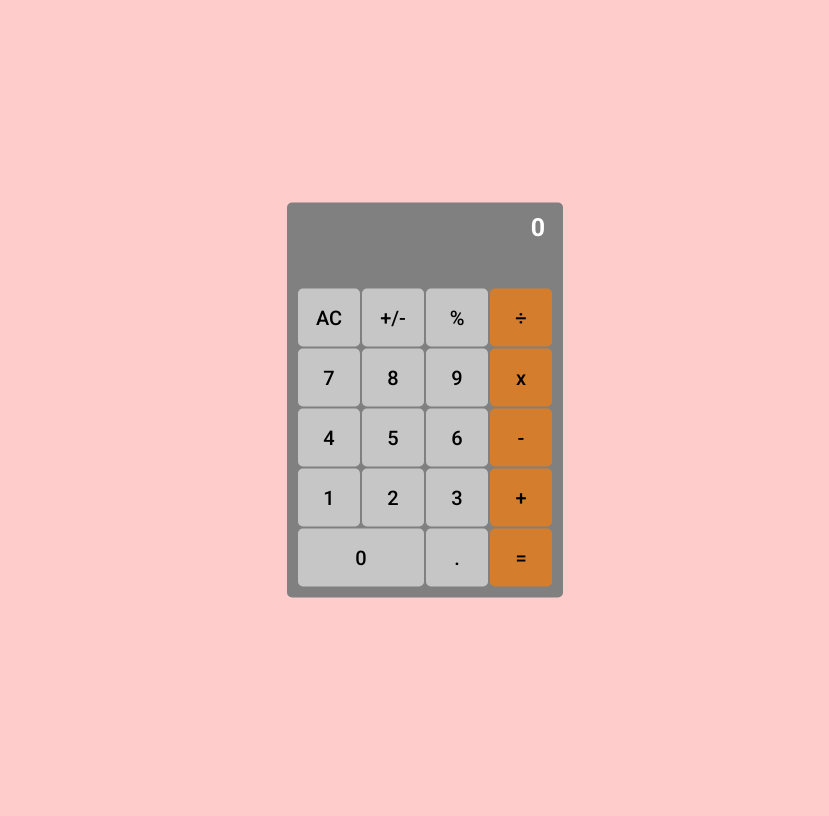
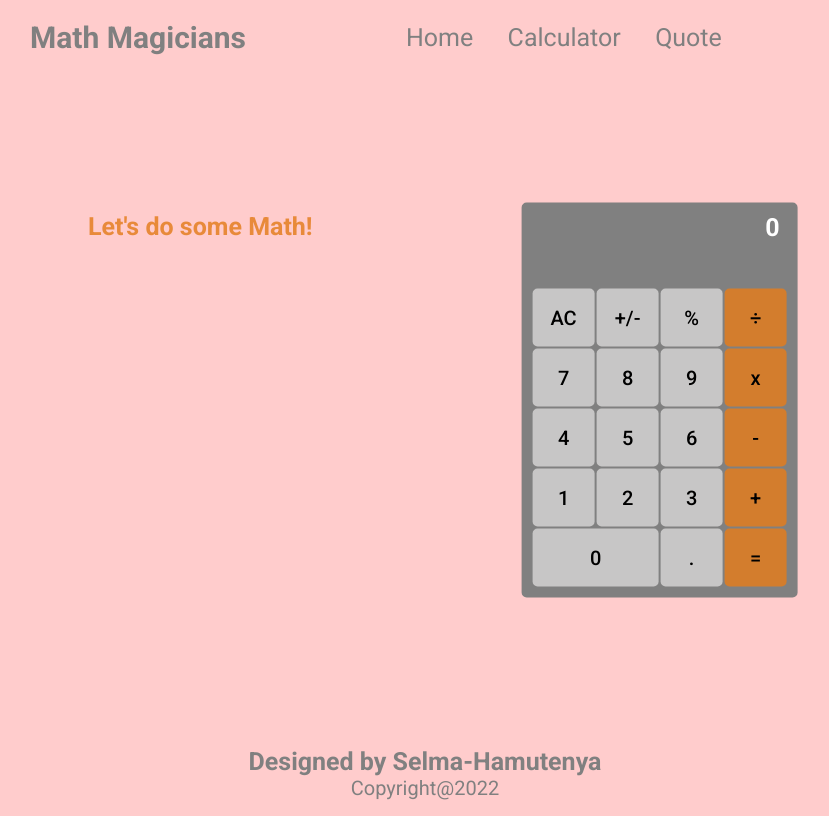
Before and after one commit to SelmaNdapanda/math-magicians-react, a React (Create React App) app: page /calculator in a window 1280 px wide. Shown: the whole page, without its empty margins (215-1044 px from the left). Built offline with nearby package versions, Linux system fonts and the light colour scheme.

Commit message:
Add styling

```diff
--- a/src/components/App.css
+++ b/src/components/App.css
@@ -2,19 +2,126 @@
 
 * {
   font-family: 'Roboto', sans-serif;
+  margin: 0;
+  padding: 0;
 }
 
-body {
+/* header */
+.nav-header {
   display: flex;
+  width: 100vh;
+  position: fixed;
+  padding: 20px 20px;
+  top: 0;
+  color: #808080;
+  gap: 20%;
+}
+
+.nav-header h1 {
+  color: #808080;
+  font-size: 30px;
+  font-weight: 700;
+  margin-left: 5px;
+}
+
+.nav-bar {
+  display: flex;
+  align-items: center;
+  gap: 20px;
+}
+
+.nav-link {
+  text-decoration: none;
+  color: #808080;
+  font-size: 25px;
+  margin-right: 5%;
+}
+
+.nav-link:hover {
+  color: #c7c6c6;
+  cursor: pointer;
+}
+
+.nav-link:focus {
+  color: rgba(228, 125, 29, 0.836);
+  text-decoration: underline;
+}
+
+/* Homepage */
+.home {
+  display: flex;
+  flex-direction: column;
+  width: 100%;
+  font-family: 'Roboto', sans-serif;
+  margin-left: 24px;
+  text-align: center;
+  margin-top: 10%;
+  color: rgba(228, 125, 29, 0.836);
+}
+
+.intro {
+  font-weight: bolder;
+  font-size: 50px;
+  padding: 70px 24px;
+  align-items: center;
   justify-content: center;
-  align-items: center;
+}
+
+.description {
+  font-size: 20px;
+}
+
+.link {
+  color: #808080;
+  text-decoration: none;
+  margin-left: 5px;
+}
+
+/* Footer */
+.footer {
+  flex-direction: column;
+  position: fixed;
+  bottom: 0;
+  width: 100%;
+  text-align: center;
+  color: #808080;
+}
+
+.copyright {
+  text-align: center;
+  font-family: 'Roboto', sans-serif;
+}
+
+.copyright h4 {
+  font-size: 25px;
+}
+
+.copyright p {
+  font-size: 20px;
+}
+
+/* Calculator */
+.calculator-page {
+ display: flex;
+ width: 100%;
+ align-items: center;
+ justify-content: center;
+ gap: 20%;
+}
+
+.calc-title {
+  font-family: 'Roboto', sans-serif;
+  font-size: 25px;
+  color: rgba(228, 125, 29, 0.836);
+  padding-left: 0;
+  transform: translate(-100%, -600%);
 }
 
 .container {
   top: 50%;
-  left: 50%;
+  padding-right: 0;
   position: absolute;
-  transform: translate(-50%, -50%);
+  transform: translate(85%, -50%);
   margin: 0 auto;
   text-align: center;
   background: #808080;
@@ -63,3 +170,25 @@ button {
 .right-btns {
   background: rgba(228, 125, 29, 0.836);
 }
+
+/* Quote Page */
+.quote {
+  display: flex;
+  width: 100%;
+  flex-direction: column;
+  text-align: center;
+  margin-top: 15%;
+  font-family: 'Roboto', sans-serif;
+  color: rgba(228, 125, 29, 0.836);
+}
+
+.quote p {
+  font-size: 30px;
+  padding: 12px;
+}
+
+.name {
+  font-size: 20px;
+  font-style: italic;
+  padding: 12px;
+}
--- a/src/index.css
+++ b/src/index.css
@@ -5,3 +5,10 @@ body {
   justify-content: center;
   align-items: center;
 }
+
+.App {
+  display: flex;
+  min-height: 100vh;
+  justify-content: center;
+  align-items: center;
+}
```
Also changed, not shown: 1 other file (tests, documents, lock files or other folders).
